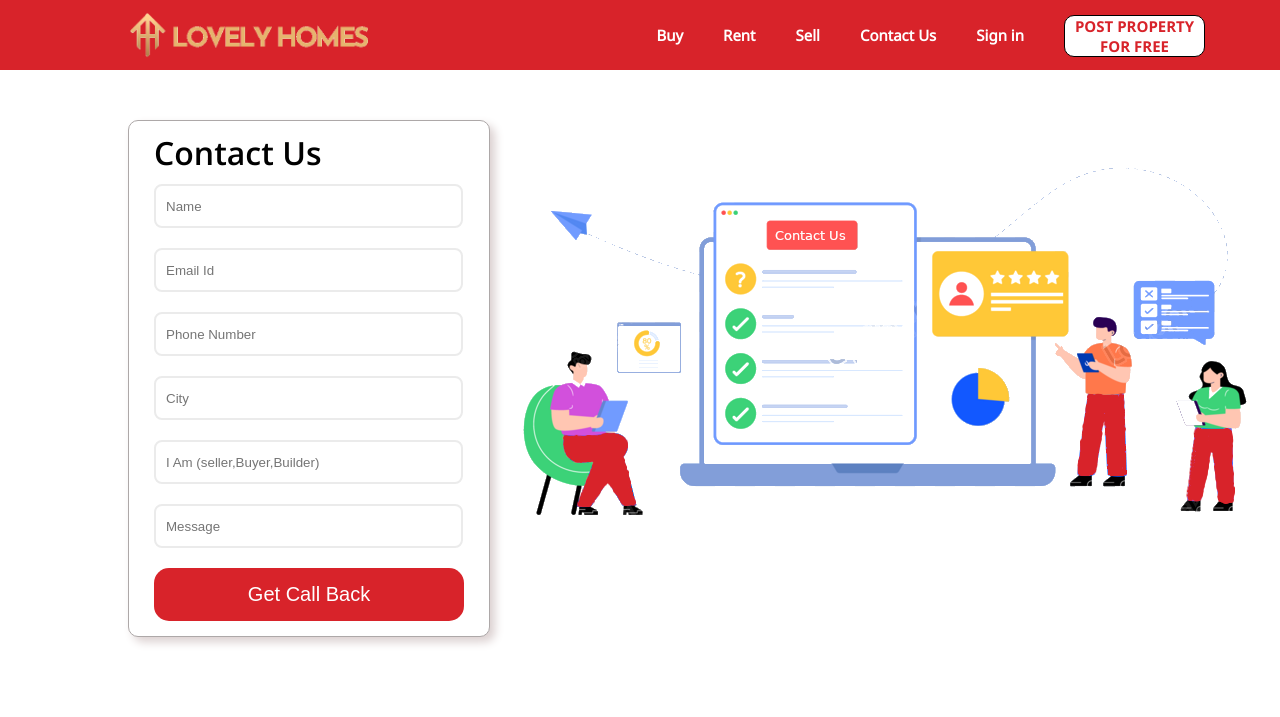
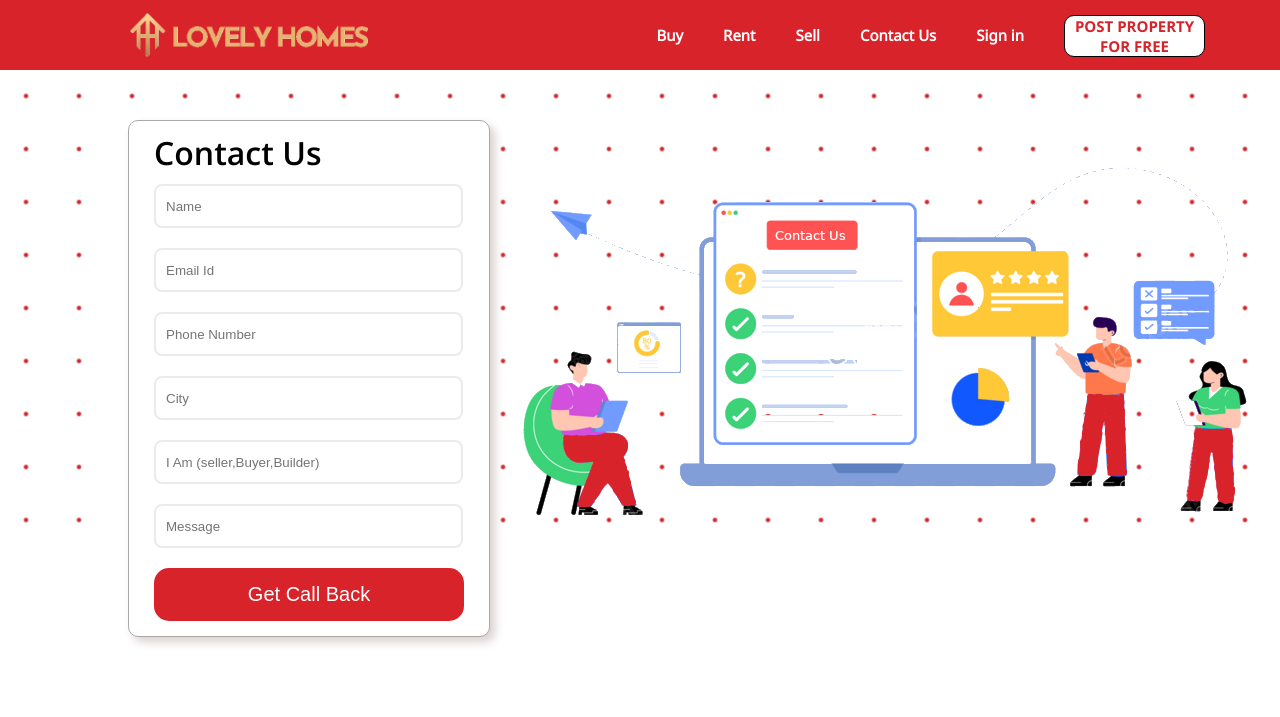
Before and after one commit to codebyAbhishekBharti/property-website, a plain HTML site: page contact_us.html in a window 1280 px wide. Shown: the top 717 px of the page. Drawn offline with nearby package versions, Linux system fonts and the light colour scheme; files whose address does not match are found by name.

Commit message:
changed the file location of image in contactus.css

```diff
--- a/css_files/contact_us.css
+++ b/css_files/contact_us.css
@@ -5,7 +5,7 @@
 
 .content_up_image {
     /* background-image: url(/homepage/contact_us_image/dotted_crop.jpeg); */
-    background-image: url(contact_us_image/testing_dotted.png);
+    background-image: url(/contact_us_image/testing_dotted.png);
     height: 500px;
     width: 100%;
 }
```
